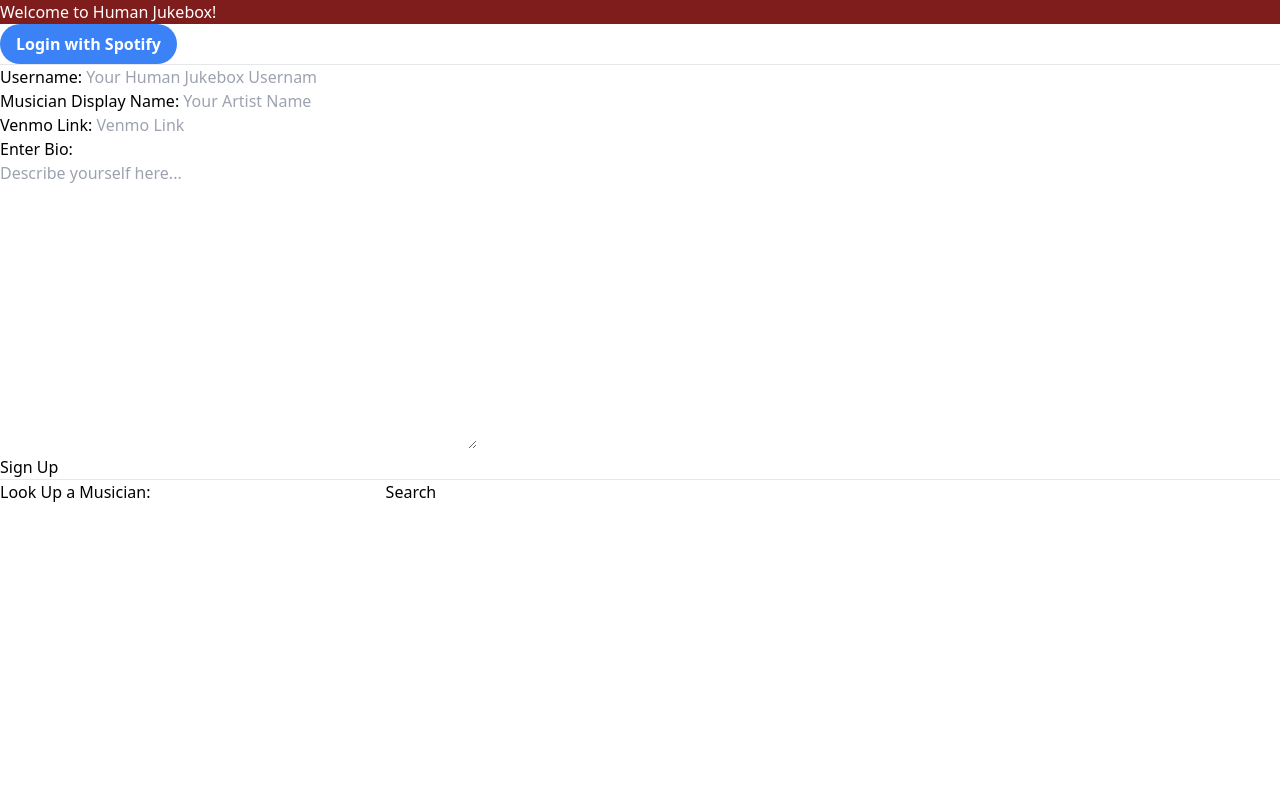
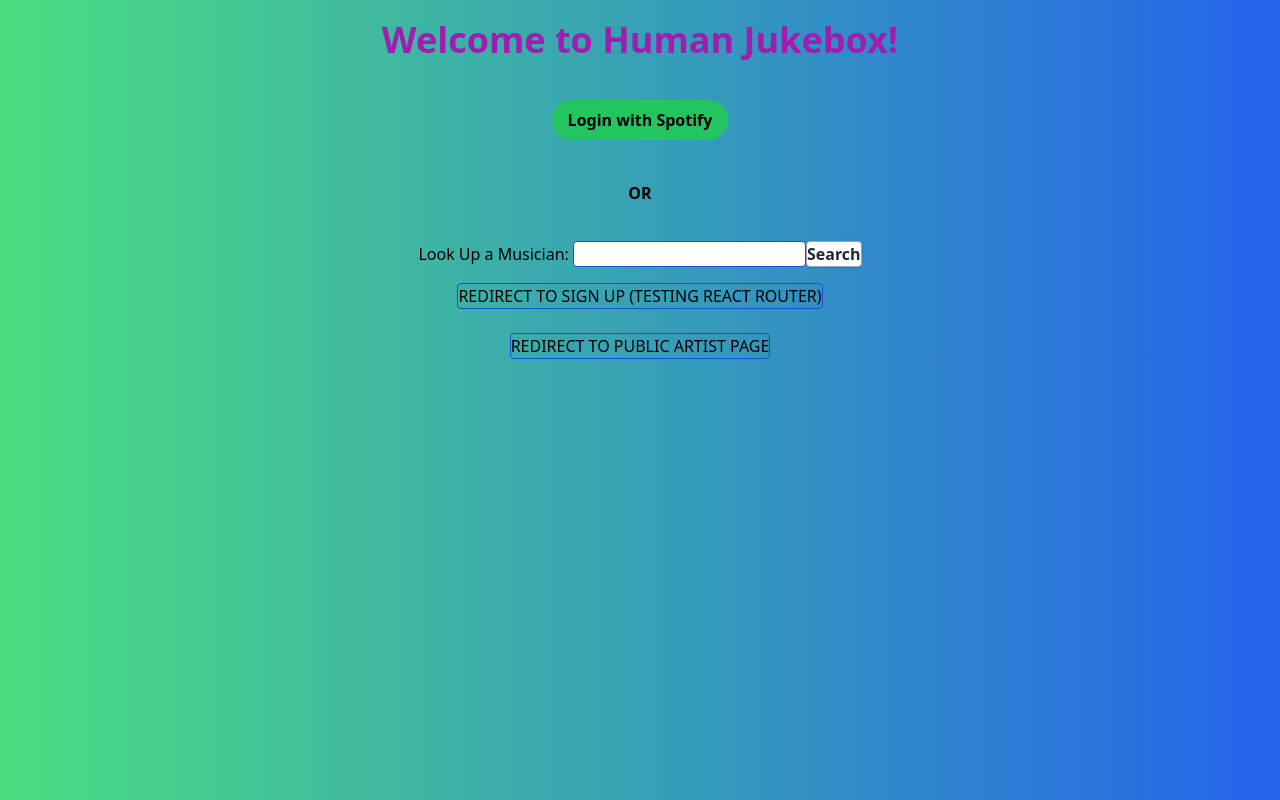
Before and after one commit to aaron1729/human-jukebox, a React app: page / in a window 1280 px wide. Built offline with nearby package versions, Linux system fonts and the light colour scheme.

Commit message:
Add initial React Router, Song Display components, PublicMusicianPage container, and styling

```diff
--- a/package.json
+++ b/package.json
@@ -27,6 +27,7 @@
     "postcss-preset-env": "^7.8.2",
     "react": "^18.2.0",
     "react-dom": "^18.2.0",
+    "react-router-dom": "^6.4.1",
     "spotify-web-api-node": "^5.0.2",
     "style-loader": "^3.3.1",
     "ts-node": "^10.9.1"
--- a/src/client/App.tsx
+++ b/src/client/App.tsx
@@ -1,8 +1,22 @@
 import React from 'react';
 import LandingPageContainer from './Containers/LandingPageContainer';
+import { Routes, Route, Outlet, Link } from "react-router-dom";
+import SignUpPage from './Components/SignUpPage';
+import NoPage from './Components/NoPage';
+import PublicMusicianContainer from './Containers/PublicMusicianContainer';
 
 function App(){
-  return <LandingPageContainer/>;
+  return (
+    <div className=''>
+      <Routes>
+        <Route path="/" element={<LandingPageContainer/>} />
+          <Route path="signup" element={<SignUpPage/>} />
+          <Route path="musician/public" element={<PublicMusicianContainer/>} />
+          <Route path="musician/:username" element={<SignUpPage/>} />
+          <Route path="*" element={<NoPage/>} />
+      </Routes>
+    </div>
+  );
 }
 
 export default App;
--- /dev/null
+++ b/src/client/Components/NoPage.tsx
@@ -0,0 +1,11 @@
+import React from 'react'
+
+const NoPage = () => {
+  return (
+    <div>
+      <h1>Not the page you're lookin' for!</h1>
+    </div>
+  )
+}
+
+export default NoPage;
--- a/src/client/Components/SearchInput.tsx
+++ b/src/client/Components/SearchInput.tsx
@@ -3,10 +3,10 @@ import React from 'react';
 function SearchInput(){
   return(
     <div className="search-div">
-      <form action="" method="get">
+      <form action="" method="get" className='my-4 rounded'>
         <label htmlFor="search-param">Look Up a Musician: </label>
-        <input type="search" name="search-param" required></input>
-        <input type="submit" name="search-param" value="Search"></input>
+        <input type="search" name="search-param" required className='border border-blue-700 rounded'></input>
+        <input type="submit" name="search-param" value="Search" className='bg-white hover:bg-gray-100 text-gray-800 font-semibold border border-gray-400 rounded shadow'></input>
       </form>
     </div>
   )
--- a/src/client/Components/SignUpPage.tsx
+++ b/src/client/Components/SignUpPage.tsx
@@ -41,13 +41,15 @@ const SignUpPage = () => {
 
     // make post request to backend using username and password
     // const response = await fetch('/api/signup', options)
+
+    // depending on the success/failure of the response, we will useNavigate to redirect to private or public page
   }
 
   return (
 
-    <div className="loginForm">
-      <form onSubmit={handleSubmit}>
-        Username: <input type="text" name="username" placeholder='Your Human Jukebox Username' value={username} onChange={changeHandler}/>
+    <div className="flex flex-col items-center ">
+      <form onSubmit={handleSubmit} className="bg-slate-200">
+        Username: <input type="text" name="username" placeholder='Your Human Jukebox Username' value={username} onChange={changeHandler} className="select-none"/>
         <br />
         Musician Display Name: <input type="text" name="displayName" placeholder='Your Artist Name' value={displayName} onChange={changeHandler}/>
         <br />
--- /dev/null
+++ b/src/client/Components/SongDisplay.tsx
@@ -0,0 +1,14 @@
+import React from 'react'
+
+const SongDisplay = (props: any) => {
+
+  return (
+    <div>
+      <span className='songName'>{props.songName} | </span>
+      <span className='artistName'>{props.artistName} | </span>
+      <span className='songGenre'>{props.genre} </span>
+    </div>
+  )
+}
+
+export default SongDisplay;
--- a/src/client/Components/SpotifySignIn.tsx
+++ b/src/client/Components/SpotifySignIn.tsx
@@ -4,7 +4,7 @@ const SpotifySignIn = () => {
 
   return (
     <div className="spotifyContainer">
-      <a href="/api/auth" className="spotify-button"><button className="bg-blue-500 hover:bg-blue-700 text-white font-bold py-2 px-4 rounded-full">Login with Spotify</button></a>
+      <a href="/api/auth" className="spotify-button"><button className="bg-green-500 hover:bg-green-400 text-black font-bold py-2 px-4 mt-5 mb-10 rounded-full">Login with Spotify</button></a>
     </div>
   )
 }
--- a/src/client/Containers/LandingPageContainer.tsx
+++ b/src/client/Containers/LandingPageContainer.tsx
@@ -2,16 +2,28 @@ import React from 'react';
 import SearchInput from '../Components/SearchInput';
 import SpotifySignIn from '../Components/SpotifySignIn';
 import SignUpPage from '../Components/SignUpPage';
+import { Link, Outlet, useNavigate } from 'react-router-dom';
 
 function LandingPageContainer(){
+
+  const navigate = useNavigate();
+
+  const handleButtonClick = () => {
+    // USING THIS AS A TEST FOR useNavigate and for redirecting purposes
+    navigate('/signup');
+  }
+
   return(
-    <div className="landing-page">
-      <h1 className ="bg-red-900 text-white">Welcome to Human Jukebox!</h1>
+    <div className="landing-page flex flex-col items-center">
+      <h1 className ="fl text-4xl font-bold text-fuchsia-700 mx-10 my-5">Welcome to Human Jukebox!</h1>
       <SpotifySignIn />
       <hr/>
-      <SignUpPage />
-      <hr/>
+      <h1 className='mb-5 font-bold'>OR</h1>
       <SearchInput/>
+      <Link to="signup"> <button className='border border-blue-700 rounded'>REDIRECT TO SIGN UP (TESTING REACT ROUTER)</button></Link>
+      <br />
+      <Link to="musician/public"> <button className='border border-blue-700 rounded'>REDIRECT TO PUBLIC ARTIST PAGE</button></Link>
+      {/* <button onClick={handleButtonClick}>NEW BUTTON HERE</button> */}
     </div>
   )
 }
--- /dev/null
+++ b/src/client/Containers/PublicMusicianContainer.tsx
@@ -0,0 +1,17 @@
+import React from 'react';
+import SongDisplayContainer from './SongDisplayContainer';
+
+function PublicMusicianContainer(){
+  return(
+    <div className="Public-musician">
+      {
+        /*contains all of the musician data:
+          bio, venmo, songs, tags, edit options
+        */
+      }
+      <SongDisplayContainer />
+    </div>
+  )
+}
+
+export default PublicMusicianContainer;
--- /dev/null
+++ b/src/client/Containers/SongDisplayContainer.tsx
@@ -0,0 +1,35 @@
+import React, { useEffect } from 'react';
+import SongDisplay from '../Components/SongDisplay';
+
+const SongDisplayContainer = () => {
+
+  // todo: how do we store the current user so we can use it in our fetch request?
+
+  const exampleMusician = 'Aaron';
+  // fetch songs from db for current user
+  const getAllSongs = async () => {
+    const songs = await fetch(`/api/musician/songs/${exampleMusician}`)
+    // then take songs and add to songArray
+  }
+
+  useEffect(() => {
+    getAllSongs();
+  })
+
+
+  // add these songs to song array
+  // const songArray = [];
+
+  const exampleSongArray = [
+    <SongDisplay songName={'Here Comes the Sun'} artistName={'The Beatles'} genre={'Rock'}/>
+  ]
+
+  return (
+    <div>
+      <h1>See {exampleMusician}'s songs below!</h1>
+      {exampleSongArray}
+    </div>
+  )
+}
+
+export default SongDisplayContainer;
--- a/src/client/index.tsx
+++ b/src/client/index.tsx
@@ -1,9 +1,12 @@
 import React from 'react';
 import ReactDOM from 'react-dom';
+import { BrowserRouter } from "react-router-dom";
 import App from './App';
 import '../index.css'
 
 ReactDOM.render(
-  <App />,
+  <BrowserRouter>
+    <App />
+  </BrowserRouter>,
   document.getElementById('root')
 );
--- a/src/index.css
+++ b/src/index.css
@@ -1,3 +1,15 @@
 @tailwind base;
 @tailwind components;
 @tailwind utilities;
+
+@layer base {
+  input {
+    @apply outline-0;
+  }
+  textarea {
+    @apply outline-0;
+  }
+  body {
+    @apply bg-gradient-to-r from-green-400 to-blue-600
+  }
+}
```
Also changed, not shown: 1 other file (tests, documents, lock files or other folders).
